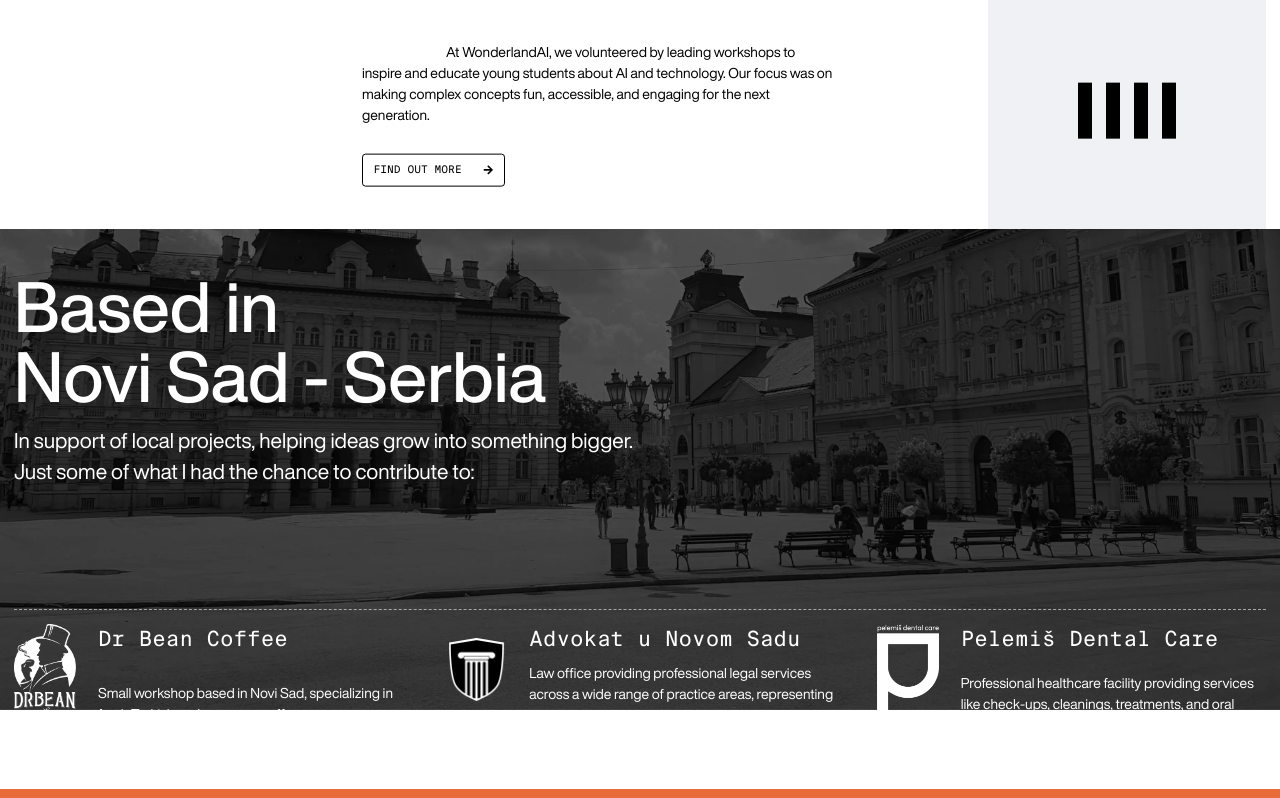
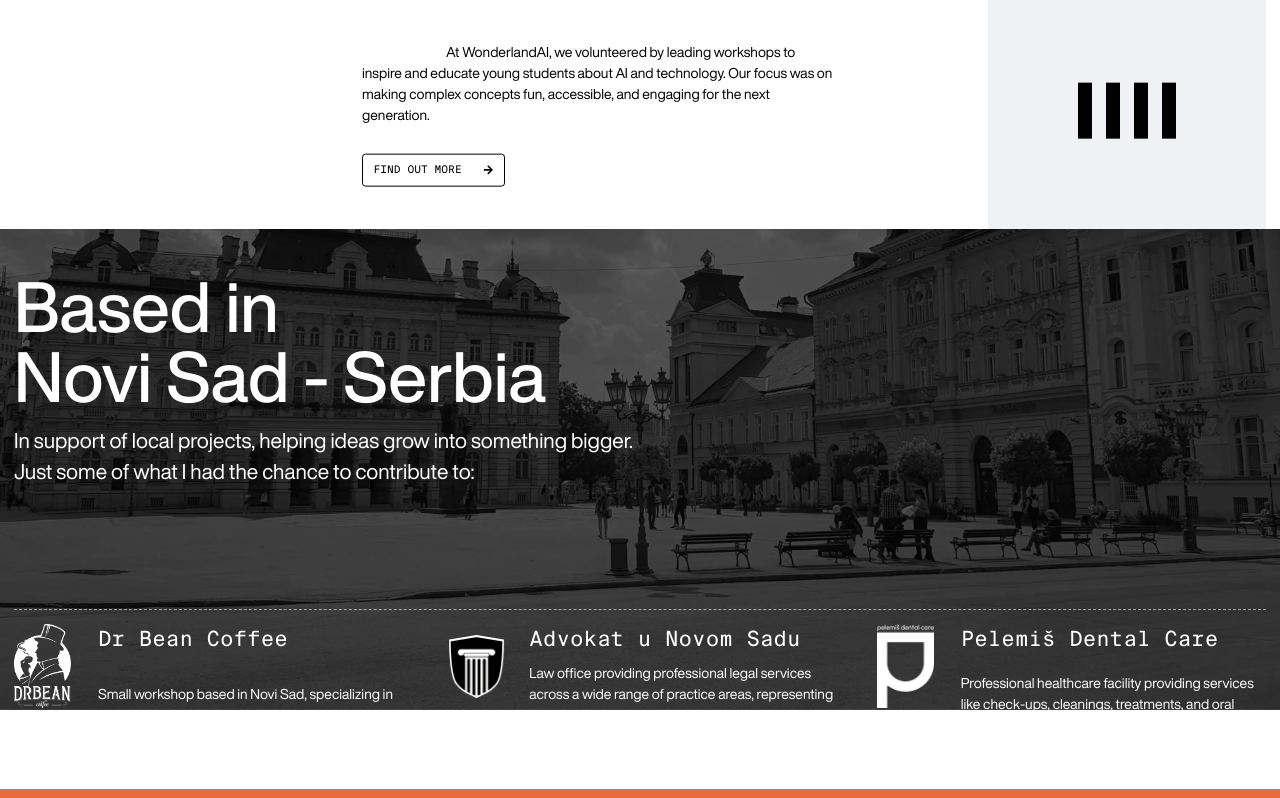
Before and after one commit to Valuh-Marko/marko_valuh_portfolio, a React (Vite) app: page / in a window 1280 px wide. Shown: the part 2637-3435 px from the top of the page. Built offline with nearby package versions, Linux system fonts and the light colour scheme.

Commit message:
fix: Fixed Image size

```diff
--- a/src/components/about-section/about-section.scss
+++ b/src/components/about-section/about-section.scss
@@ -86,7 +86,7 @@
 
 .c-about-project__img {
   grid-row: span 2;
-  height: 75%;
+  height: 6rem;
   object-fit: contain;
 }
 
```
